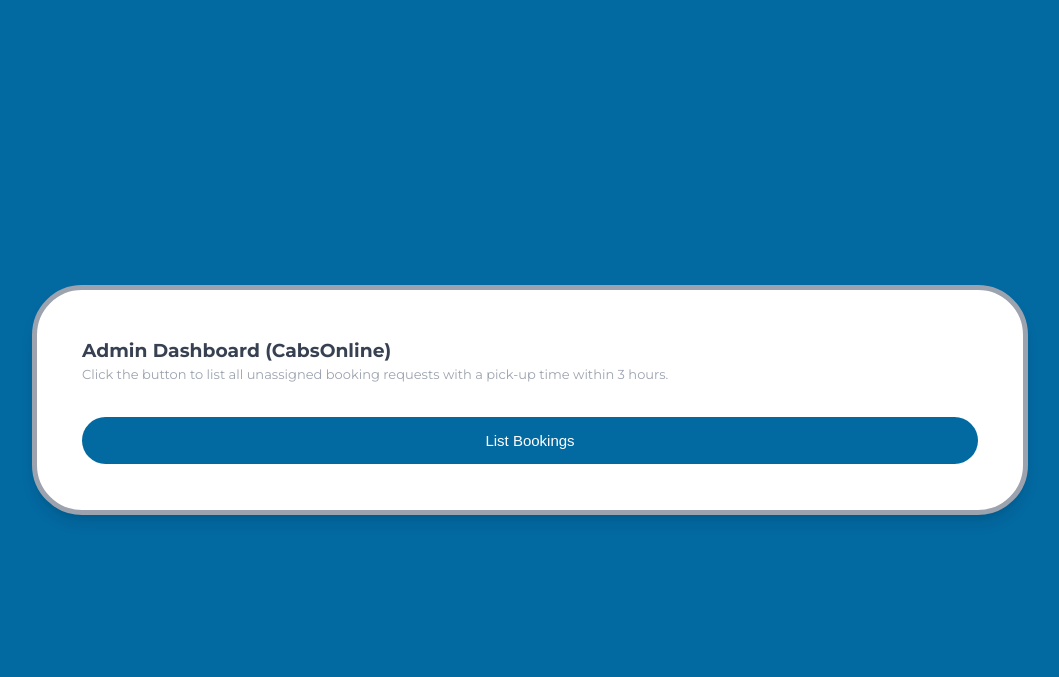
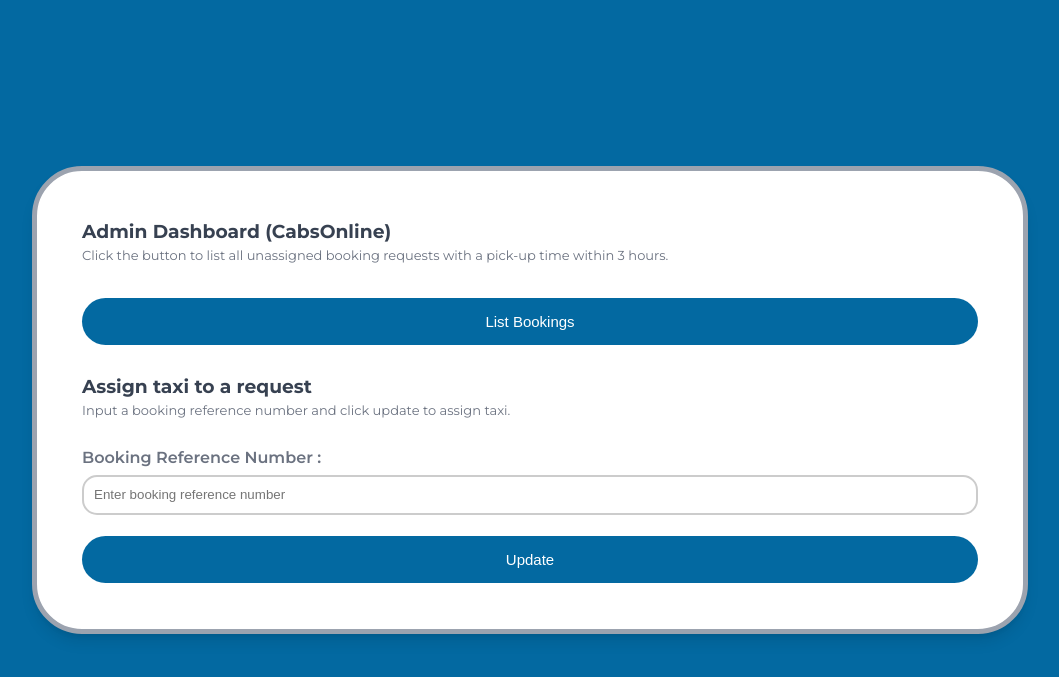
Before and after one commit to ashimmaharjan/WebAppProjcet-1, a PHP site: page /admin.php in a window 1280 px wide. Shown: the top 677 px of the page, without its empty margins (110-1169 px from the left). Run offline with PHP 8.4, Linux system fonts and the light colour scheme.

Commit message:
Admin serach and update booking to assign completed

```diff
--- a/admin.php
+++ b/admin.php
@@ -87,6 +87,46 @@
             }
             ?>
 
+            <h3 style="margin-top: 30px;">Assign taxi to a request</h3>
+            <h6 class="span-message">
+                Input a booking reference number and click update to assign taxi.
+            </h6>
+
+            <?php
+            if (isset($_POST['update'])) {
+                $DBConnect = mysqli_connect("localhost", "root", "", "cabsonline");
+                if (!$DBConnect) {
+                    die("<p class='error-message'>Unable to connect to the database server.</p>");
+                }
+
+                $booking_number = $_POST['booking_number'];
+
+                $query = "UPDATE bookings SET status = 'assigned' WHERE booking_number = '$booking_number' AND status = 'unassigned'";
+                $result = mysqli_query($DBConnect, $query);
+
+                if ($result) {
+                    if (mysqli_affected_rows($DBConnect) > 0) {
+                        echo "<p class='confirmation-message'>The booking request <b>{$booking_number}</b> has been properly assigned.</p>";
+                    } else {
+                        echo "<p class='error-message'>Error: No unassigned booking request matches the provided booking reference number i.e. {$booking_number}.</p>";
+                    }
+                } else {
+                    echo "<p class='error-message'>Error: No unassigned booking request matches the provided booking reference number.</p>";
+                }
+                mysqli_close($DBConnect);
+            }
+            ?>
+
+            <form method="POST">
+                <div class="form-group">
+                    <label for="Booking Ref Number">Booking Reference Number :</label>
+                    <input type="text" placeholder="Enter booking reference number" name="booking_number" required>
+                </div>
+
+                <div class="form-group">
+                    <button class="submit-button" type="submit" name="update">Update</button>
+                </div>
+            </form>
 
         </div>
     </section>
--- a/style.css
+++ b/style.css
@@ -115,7 +115,7 @@ input[type="time"] {
 
 .span-message {
   font-size: 13px;
-  color: #9ca3af;
+  color: #6b7280;
   margin-top: -15px;
   font-weight: 400;
 }
```
